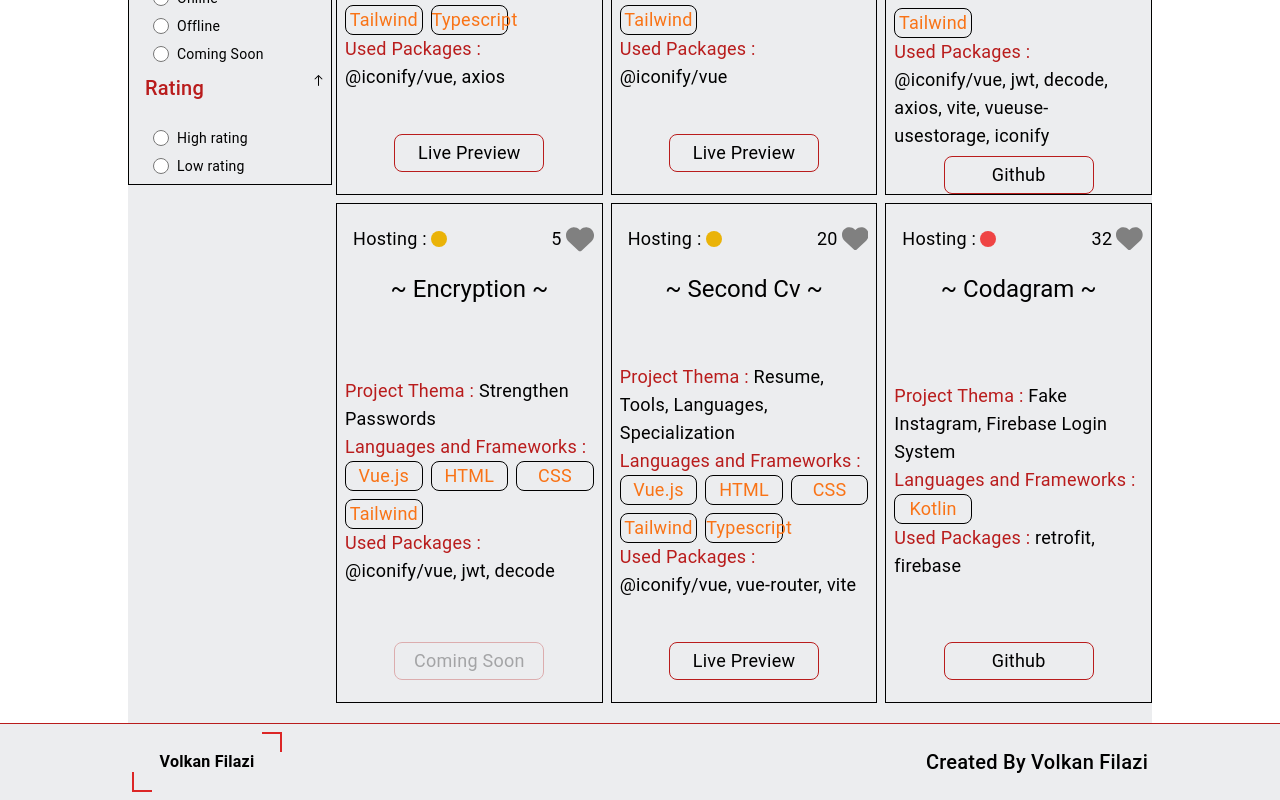
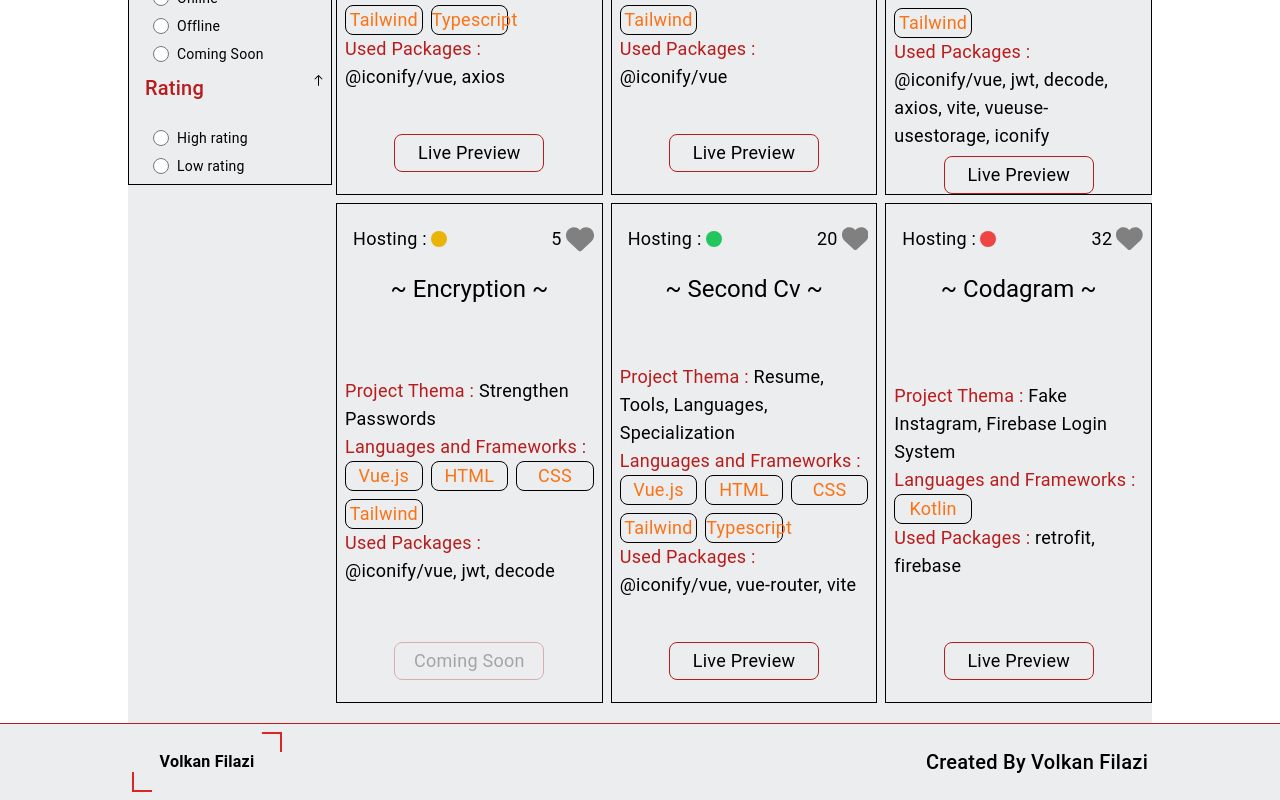
Before and after one commit to volkanfilazi/Angular-Cv-Project, an Angular app: page / in a window 1280 px wide. Shown: the part 3294-4094 px from the top of the page. Built offline with nearby package versions, Linux system fonts and the light colour scheme.

Commit message:
added tailwind styles and changed project folder design

```diff
--- a/src/app/projects/projects-body/projects-body.component.html
+++ b/src/app/projects/projects-body/projects-body.component.html
@@ -1,9 +1,4 @@
-<app-filter-bar [darkTheme]="darkTheme"></app-filter-bar>
-<div class="flex flex-col md:flex-row gap-1 mb-5 text-black" [ngClass]="{'dark' : darkTheme}">
-  <div class="h-full md:w-1/5 border-[1px] border-black p-2" [ngClass]="{'!border-white' : darkTheme}">
-    <app-filter-main [darkTheme]="darkTheme"></app-filter-main>
-  </div>
-  <div class="md:p-0 md:w-4/5 text-white "
+<div class=" text-white "
   [ngClass]="{'lg:!w-full' : !copyProjects,'!flex' : copyProjects.length <= 0,'!items-center' : copyProjects.length <= 0,'!justify-center' : copyProjects.length <= 0}">
   <div class="text-sm md:text-lg gap-2 md:h-1/2 grid md:grid-cols-1 lg:grid-cols-2 xl:grid-cols-3"
     *ngIf="copyProjects.length > 0; else elseCopyProjectLength">
@@ -52,41 +47,12 @@
       </div>
 
       <div class="flex h-1/5 justify-center mt-5 md:mt-0 items-center md:mb-0">
-          <a class="cursor-pointer" href="https://www.volkanfilazi.at/shop" target="_blank">
-            <button
-              class="border-[1px] border-red-700 rounded-lg min-w-[150px] p-1 transition-all duration-300 hover:bg-red-700 hover:text-white"
-              [ngClass]="{'!border-yellow-400' : darkTheme, '!text-white' : darkTheme, 'hover:!bg-yellow-400' : darkTheme, 'hover:!text-black' : darkTheme}"
-              *ngIf="item.name === 'Shop'">Live Preview</button>
-          </a>
-          <a class="cursor-pointer" href="https://www.volkanfilazi.at/intelligencesquare" target="_blank">
-            <button
-              class="border-[1px] border-red-700 rounded-lg min-w-[150px] p-1 transition-all duration-300 hover:bg-red-700 hover:text-white"
-              [ngClass]="{'!border-yellow-400' : darkTheme, '!text-white' : darkTheme, 'hover:!bg-yellow-400' : darkTheme, 'hover:!text-black' : darkTheme}"
-              *ngIf="item.name === 'Intelligence Square'">Live Preview
-            </button>
-          </a>
-
-          <a class="cursor-pointer" href="https://github.com/volkanfilazi/DeskBookingSystem" target="_blank">
-            <button
-              class="border-[1px] border-red-700 rounded-lg min-w-[150px] p-1 transition-all duration-300 hover:bg-red-700 hover:text-white"
-              [ngClass]="{'!border-yellow-400' : darkTheme, '!text-white' : darkTheme, 'hover:!bg-yellow-400' : darkTheme, 'hover:!text-black' : darkTheme}"
-              *ngIf="item.name === 'Desk Booking System'">Github</button>
-          </a>
-          <a class="cursor-pointer" href="https://www.volkanfilazi.at/" target="_blank">
-            <button
-              class="border-[1px] border-red-700 rounded-lg min-w-[150px] p-1 transition-all duration-300 hover:bg-red-700 hover:text-white"
-              [ngClass]="{'!border-yellow-400' : darkTheme, '!text-white' : darkTheme, 'hover:!bg-yellow-400' : darkTheme, 'hover:!text-black' : darkTheme}"
-              *ngIf="item.name === 'Second Cv'">Live Preview</button>
-          </a>
-          <button
-            class="border-[1px] border-red-700 rounded-lg min-w-[150px] p-1 transition-all duration-300 hover:bg-red-700 hover:text-white"
-            [ngClass]="{'!border-yellow-400' : darkTheme, '!text-white' : darkTheme, 'hover:!bg-yellow-400' : darkTheme, 'hover:!text-black' : darkTheme}"
-            *ngIf="item.name === 'Encryption'" disabled>Coming Soon</button>
-          <a class="cursor-pointer" href="https://github.com/volkanfilazi/Android-Kotlin-Codagram" target="_blank">
-            <button
-              class="border-[1px] border-red-700 rounded-lg min-w-[150px] p-1 transition-all duration-300 hover:bg-red-700 hover:text-white"
-              [ngClass]="{'!border-yellow-400' : darkTheme, '!text-white' : darkTheme, 'hover:!bg-yellow-400' : darkTheme, 'hover:!text-black' : darkTheme}"
-              *ngIf="item.name === 'Codagram'">Github</button>
+        <a class="cursor-pointer" [ngClass]="{'disabled': item.path.length <= 0}" [attr.href]="item.path"
+          target="_blank">
+          <button class="projects-buttons"
+            [ngClass]="{'!border-yellow-400' : darkTheme, '!text-white' : darkTheme, 'hover:!bg-yellow-400' : darkTheme, 'hover:!text-black' : darkTheme}"><span
+              *ngIf="item.path.length > 0; else noPath">Live Preview</span> <ng-template #noPath>Coming
+              Soon</ng-template></button>
         </a>
       </div>
     </div>
@@ -98,15 +64,12 @@
   </ng-template>
 </div>
 
-
-</div>
-
 <style>
   p {
     margin: 0;
   }
 
-  :disabled {
+  .disabled {
     opacity: 0.30;
     pointer-events: none
   }
--- a/src/app/projects/projects.component.html
+++ b/src/app/projects/projects.component.html
@@ -1 +1,9 @@
-  <app-projects-body [darkTheme]="darkTheme"></app-projects-body>
+  <app-filter-bar [darkTheme]="darkTheme"></app-filter-bar>
+  <div class="flex flex-col md:flex-row gap-1 mb-5 text-black" [ngClass]="{'dark' : darkTheme}">
+    <div class="h-full md:w-1/5 border-[1px] border-black p-2" [ngClass]="{'!border-white' : darkTheme}">
+      <app-filter-main [darkTheme]="darkTheme"></app-filter-main>
+    </div>
+    <div class="md:p-0 md:w-4/5">
+      <app-projects-body [darkTheme]="darkTheme"></app-projects-body>
+    </div>
+  </div>
--- a/src/app/services/projects/projects.service.ts
+++ b/src/app/services/projects/projects.service.ts
@@ -26,7 +26,8 @@ export class ProjectsService {
       image: 'guidance:shop',
       thema: 'Shop, Order, Filter System, Checkout, Networking',
       frameworks: ['Vue.js', 'HTML', 'CSS', 'Tailwind', 'Typescript'],
-      packages: '@iconify/vue, axios'
+      packages: '@iconify/vue, axios',
+      path: 'https://www.volkanfilazi.at/shop'
     },
     {
       status: 'Online',
@@ -36,7 +37,8 @@ export class ProjectsService {
       image: 'carbon:ibm-watson-knowledge-studio',
       thema: 'Knowledge Competition, Multiple categories, Local Backend',
       frameworks: ['Vue.js', 'HTML', 'CSS', 'Tailwind'],
-      packages: '@iconify/vue'
+      packages: '@iconify/vue',
+      path: 'https://www.volkanfilazi.at/intelligencesquare'
     },
     {
       status: 'Offline',
@@ -46,7 +48,9 @@ export class ProjectsService {
       image: 'tabler:brand-booking',
       thema: 'Login System, Desk Reservation, Admin Panel, Offices , Desks, Users',
       frameworks: ['Vue.js', 'HTML', 'CSS', 'Tailwind'],
-      packages: '@iconify/vue, jwt, decode, axios, vite, vueuse-usestorage, iconify'
+      packages: '@iconify/vue, jwt, decode, axios, vite, vueuse-usestorage, iconify',
+      path: 'https://github.com/volkanfilazi/DeskBookingSystem'
+
     },
     {
       status: 'Continues',
@@ -56,17 +60,19 @@ export class ProjectsService {
       image: 'carbon:ibm-cloud-hyper-protect-crypto-services',
       thema: 'Strengthen Passwords',
       frameworks: ['Vue.js', 'HTML', 'CSS', 'Tailwind'],
-      packages: '@iconify/vue, jwt, decode'
+      packages: '@iconify/vue, jwt, decode',
+      path: ''
     },
     {
-      status: 'Continues',
+      status: 'Online',
       liked: false,
       numberOfLikes: 20,
       name: 'Second Cv',
       image: 'mdi:resume',
       thema: 'Resume, Tools, Languages, Specialization',
       frameworks: ['Vue.js', 'HTML', 'CSS', 'Tailwind', 'Typescript'],
-      packages: '@iconify/vue, vue-router, vite'
+      packages: '@iconify/vue, vue-router, vite',
+      path: 'https://www.volkanfilazi.at/'
     },
     {
       status: 'Offline',
@@ -76,7 +82,8 @@ export class ProjectsService {
       image: 'mdi:resume',
       thema: 'Fake Instagram, Firebase Login System',
       frameworks: ['Kotlin'],
-      packages: 'retrofit, firebase'
+      packages: 'retrofit, firebase',
+      path: 'https://github.com/volkanfilazi/Android-Kotlin-Codagram'
     }
   ]
   vueFilter() {
--- a/src/styles.css
+++ b/src/styles.css
@@ -21,4 +21,8 @@ p {
     @apply border-r-[1px] border-y-[1px] rounded-r-md p-1 cursor-pointer border-black transition-all duration-300 hover:bg-red-500
   }
 
+  .projects-buttons {
+    @apply border-[1px] border-red-700 rounded-lg min-w-[150px] p-1 transition-all duration-300 hover:bg-red-700 hover:text-white
+  }
+
 }
```
Lines whose indentation alone changed are shown as unchanged.
